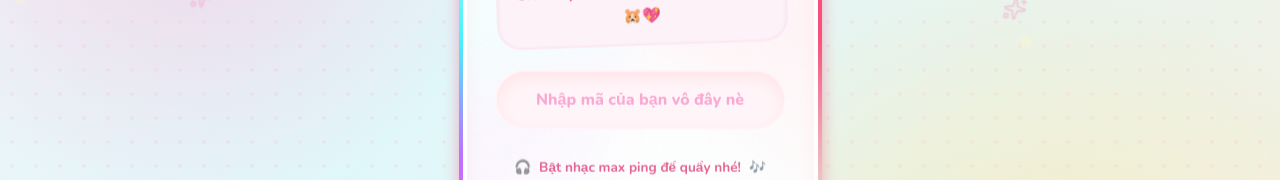
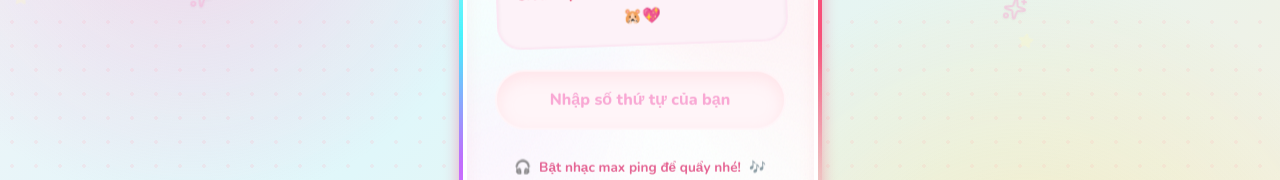
Before and after one commit to whlongg/8.3Gift, a React (Vite) app: page / in a window 1280 px wide. Shown: the part 350-530 px from the top of the page. Built offline with nearby package versions, Linux system fonts and the light colour scheme.

Commit message:
Remove `willChange` CSS property, update guest ID input placeholder text, and remove conditional rendering of `ClickRippleEffect`.

```diff
--- a/src/App.jsx
+++ b/src/App.jsx
@@ -99,8 +99,7 @@ const SakuraRain = () => {
             height: `${Math.random() * 8 + 6}px`,
             left: `${Math.random() * 100}vw`,
             animationDuration: `${Math.random() * 5 + 6}s`,
-            animationDelay: `-${Math.random() * 6}s`,
-            willChange: 'transform, opacity'
+            animationDelay: `-${Math.random() * 6}s`
           }}
         />
       ))}
@@ -678,7 +677,7 @@ export default function App() {
                     value={guestId}
                     onChange={(e) => setGuestId(e.target.value)}
                     onKeyDown={(e) => e.key === 'Enter' && handleOpen()}
-                    placeholder="Nhập mã của bạn vô đây nè"
+                    placeholder="Nhập số thứ tự của bạn"
                     disabled={isLoading}
                     className="bubbly-input w-full px-5 py-[16px] border-2 border-transparent text-center text-rose-600 font-extrabold text-[1rem] placeholder-pink-300 focus:outline-none"
                   />
@@ -723,7 +722,7 @@ export default function App() {
             step === 2 ? 'panel-enter' : 'panel-hidden'
           }`}
         >
-          {step === 2 && <ClickRippleEffect />}
+
 
           <div className="breathing-wrapper">
             <div className="card-wrapper">
```
